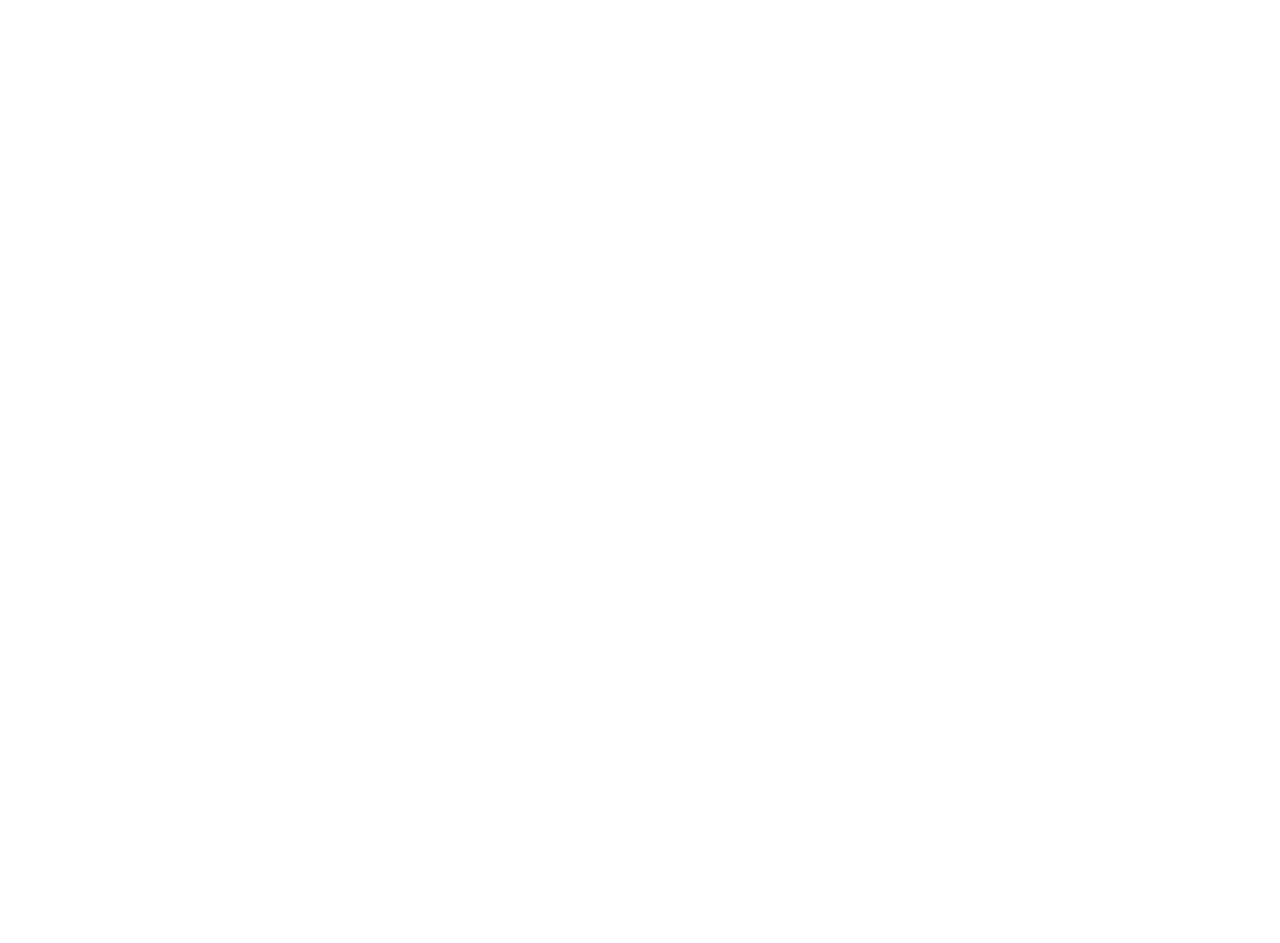
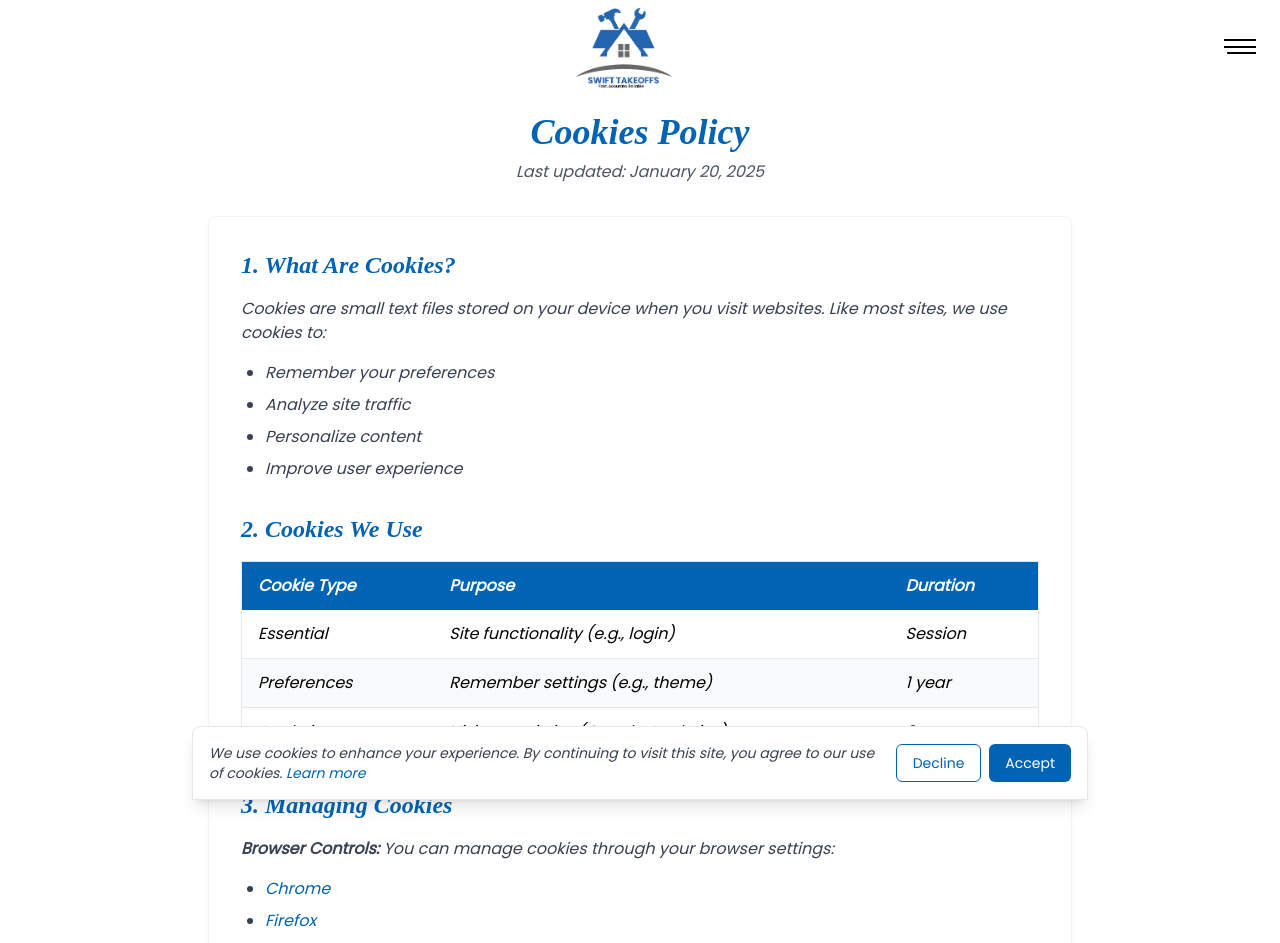
Before and after one commit to Anaskhaan/construction-aed, a React (Vite) app in the folder frontend/: page /CookiesPolicy in a window 1280 px wide. Before the commit this address had no page. Shown: the top 943 px of the page. Before the commit the page ends 800 px from the top, so only its background shows below. Built offline with nearby package versions, Linux system fonts and the light colour scheme; a web font is replaced by a local one.

Commit message:
feat: cookies policy

```diff
--- a/frontend/package.json
+++ b/frontend/package.json
@@ -22,6 +22,7 @@
     "date-fns": "^4.1.0",
     "dotenv": "^16.4.7",
     "framer-motion": "^12.4.1",
+    "js-cookie": "^3.0.5",
     "lucide-react": "^0.473.0",
     "react": "^18.3.1",
     "react-dom": "^18.3.1",
--- a/frontend/src/App.jsx
+++ b/frontend/src/App.jsx
@@ -16,11 +16,14 @@
 import BlogDetail from "./pages/BlogDetail";
 import Trades from "./pages/Trades";
 import Services from "./pages/services/Services";
+import CookieBanner from "./components/CookiesBanner";
+import CookiesPolicy from "./pages/CookiesPolicy";
 
 function App() {
   return (
     <>
       <Router>
+        <CookieBanner />
         <Routes>
           <Route path="/" element={<Layout />}>
             <Route index element={<Home />} />
@@ -37,6 +40,7 @@
             <Route path="privacypolicy" element={<PrivacyPolicy />} />
             <Route path="getquote" element={<GetQuote />} />
             <Route path="trades" element={<Trades />} />
+            <Route path="CookiesPolicy" element={<CookiesPolicy />} />
             <Route
               path="existingconditions"
               element={<TradesPage route="existingconditions" />}
--- /dev/null
+++ b/frontend/src/components/CookiesBanner.jsx
@@ -0,0 +1,62 @@
+// src/components/CookieBanner.jsx
+import { useState, useEffect } from "react";
+import Cookies from "js-cookie";
+import { Link } from "react-router-dom";
+
+export default function CookieBanner() {
+  const [visible, setVisible] = useState(false);
+
+  useEffect(() => {
+    if (!Cookies.get("cookieConsent")) {
+      setVisible(true);
+    }
+  }, []);
+
+  const acceptCookies = () => {
+    Cookies.set("cookieConsent", "accepted", { expires: 365 });
+    setVisible(false);
+    // Initialize analytics/tracking cookies here if needed
+  };
+
+  const declineCookies = () => {
+    Cookies.set("cookieConsent", "declined", { expires: 365 });
+    setVisible(false);
+  };
+
+  if (!visible) return null;
+
+  return (
+    <div className="fixed bottom-0 left-0 right-0 z-50">
+      <div className="max-w-4xl mx-auto bg-white shadow-lg rounded-t-lg border border-gray-200 p-4">
+        <div className="flex flex-col md:flex-row items-center justify-between gap-4">
+          <div className="text-sm text-gray-700">
+            <p>
+              We use cookies to enhance your experience. By continuing to visit
+              this site, you agree to our use of cookies.{" "}
+              <Link
+                to="/CookiesPolicy"
+                className="text-[#0163b3] hover:underline font-medium"
+              >
+                Learn more
+              </Link>
+            </p>
+          </div>
+          <div className="flex gap-2">
+            <button
+              onClick={declineCookies}
+              className="px-4 py-2 text-sm font-medium text-[#0163b3] border border-[#0163b3] rounded-md hover:bg-gray-50 transition-colors"
+            >
+              Decline
+            </button>
+            <button
+              onClick={acceptCookies}
+              className="px-4 py-2 text-sm font-medium text-white bg-[#0163b3] rounded-md hover:bg-[#0153a3] transition-colors"
+            >
+              Accept
+            </button>
+          </div>
+        </div>
+      </div>
+    </div>
+  );
+}
--- a/frontend/src/index.css
+++ b/frontend/src/index.css
@@ -20,3 +20,21 @@
 .card:hover h3 {
   color: white;
 }
+
+/* src/index.css */
+@keyframes slideUp {
+  from {
+    transform: translateY(100%);
+  }
+  to {
+    transform: translateY(0);
+  }
+}
+
+.cookie-banner-enter {
+  animation: slideUp 0.3s ease-out forwards;
+}
+
+.cookie-banner-exit {
+  animation: slideUp 0.3s ease-in reverse forwards;
+}
--- /dev/null
+++ b/frontend/src/pages/CookiesPolicy.jsx
@@ -0,0 +1,157 @@
+// src/pages/CookiesPolicy.jsx
+// import { Helmet } from "react-helmet-async";
+
+export default function CookiesPolicy() {
+  return (
+    <div className="max-w-4xl mx-auto px-4 py-8">
+      {/* SEO Meta Tags */}
+      {/* <Helmet>
+        <title>Cookies Policy | Your Website Name</title>
+        <meta
+          name="description"
+          content="Learn how we use cookies to enhance your experience on our website."
+        />
+      </Helmet> */}
+
+      {/* Header */}
+      <div className="mb-8 text-center pt-20">
+        <h1 className="text-4xl font-bold text-[#0163b3] mb-2">
+          Cookies Policy
+        </h1>
+        <p className="text-gray-600">
+          Last updated:{" "}
+          {new Date().toLocaleDateString("en-US", {
+            year: "numeric",
+            month: "long",
+            day: "numeric",
+          })}
+        </p>
+      </div>
+
+      {/* Content Container */}
+      <div className="bg-white rounded-lg shadow-sm border border-gray-100 p-6 md:p-8">
+        {/* 1. Introduction */}
+        <section className="mb-8">
+          <h2 className="text-2xl font-semibold text-[#0163b3] mb-4">
+            1. What Are Cookies?
+          </h2>
+          <p className="text-gray-700 mb-4">
+            Cookies are small text files stored on your device when you visit
+            websites. Like most sites, we use cookies to:
+          </p>
+          <ul className="list-disc pl-6 space-y-2 text-gray-700">
+            <li>Remember your preferences</li>
+            <li>Analyze site traffic</li>
+            <li>Personalize content</li>
+            <li>Improve user experience</li>
+          </ul>
+        </section>
+
+        {/* 2. Types of Cookies */}
+        <section className="mb-8">
+          <h2 className="text-2xl font-semibold text-[#0163b3] mb-4">
+            2. Cookies We Use
+          </h2>
+
+          <div className="overflow-x-auto">
+            <table className="min-w-full border border-gray-200">
+              <thead className="bg-[#0163b3] text-white">
+                <tr>
+                  <th className="px-4 py-3 text-left">Cookie Type</th>
+                  <th className="px-4 py-3 text-left">Purpose</th>
+                  <th className="px-4 py-3 text-left">Duration</th>
+                </tr>
+              </thead>
+              <tbody className="divide-y divide-gray-200">
+                <tr>
+                  <td className="px-4 py-3 font-medium">Essential</td>
+                  <td className="px-4 py-3">
+                    Site functionality (e.g., login)
+                  </td>
+                  <td className="px-4 py-3">Session</td>
+                </tr>
+                <tr className="bg-gray-50">
+                  <td className="px-4 py-3 font-medium">Preferences</td>
+                  <td className="px-4 py-3">Remember settings (e.g., theme)</td>
+                  <td className="px-4 py-3">1 year</td>
+                </tr>
+                <tr>
+                  <td className="px-4 py-3 font-medium">Analytics</td>
+                  <td className="px-4 py-3">
+                    Visitor statistics (Google Analytics)
+                  </td>
+                  <td className="px-4 py-3">2 years</td>
+                </tr>
+              </tbody>
+            </table>
+          </div>
+        </section>
+
+        {/* 3. Cookie Management */}
+        <section className="mb-8">
+          <h2 className="text-2xl font-semibold text-[#0163b3] mb-4">
+            3. Managing Cookies
+          </h2>
+          <div className="space-y-4 text-gray-700">
+            <p>
+              <strong>Browser Controls:</strong> You can manage cookies through
+              your browser settings:
+            </p>
+            <ul className="list-disc pl-6 space-y-2">
+              <li>
+                <a
+                  href="https://support.google.com/chrome/answer/95647"
+                  target="_blank"
+                  rel="noopener noreferrer"
+                  className="text-[#0163b3] hover:underline"
+                >
+                  Chrome
+                </a>
+              </li>
+              <li>
+                <a
+                  href="https://support.mozilla.org/en-US/kb/enhanced-tracking-protection-firefox-desktop"
+                  target="_blank"
+                  rel="noopener noreferrer"
+                  className="text-[#0163b3] hover:underline"
+                >
+                  Firefox
+                </a>
+              </li>
+              <li>
+                <a
+                  href="https://support.apple.com/guide/safari/manage-cookies-and-website-data-sfri11471/mac"
+                  target="_blank"
+                  rel="noopener noreferrer"
+                  className="text-[#0163b3] hover:underline"
+                >
+                  Safari
+                </a>
+              </li>
+            </ul>
+            <p>
+              <strong>Our Consent Tool:</strong> Use the cookie banner at the
+              bottom of the page to change preferences.
+            </p>
+          </div>
+        </section>
+
+        {/* 4. Contact */}
+        <section>
+          <h2 className="text-2xl font-semibold text-[#0163b3] mb-4">
+            4. Contact Us
+          </h2>
+          <p className="text-gray-700">
+            For questions about this policy: <br />
+            <a
+              href="mailto:privacy@yourdomain.com"
+              className="text-[#0163b3] hover:underline"
+            >
+              privacy@swifttakeoffs.com
+            </a>
+          </p>
+        </section>
+      </div>
+    </div>
+  );
+}
```
Also changed, not shown: 1 other file (tests, documents, lock files or other folders).
